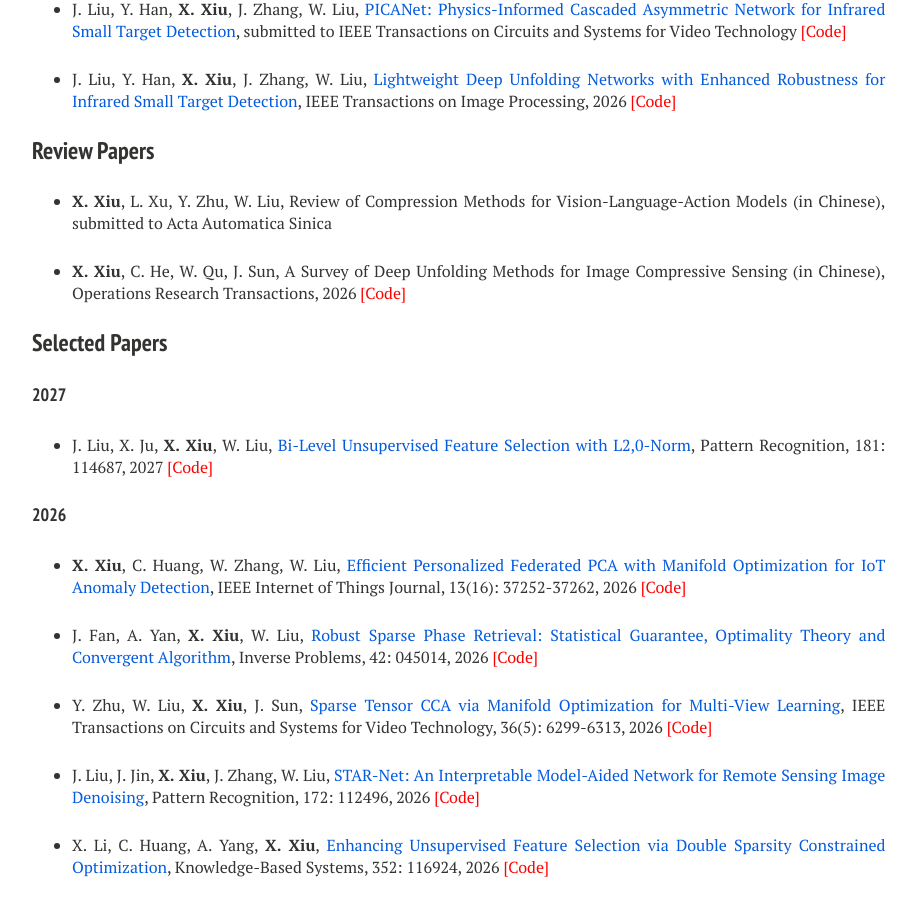
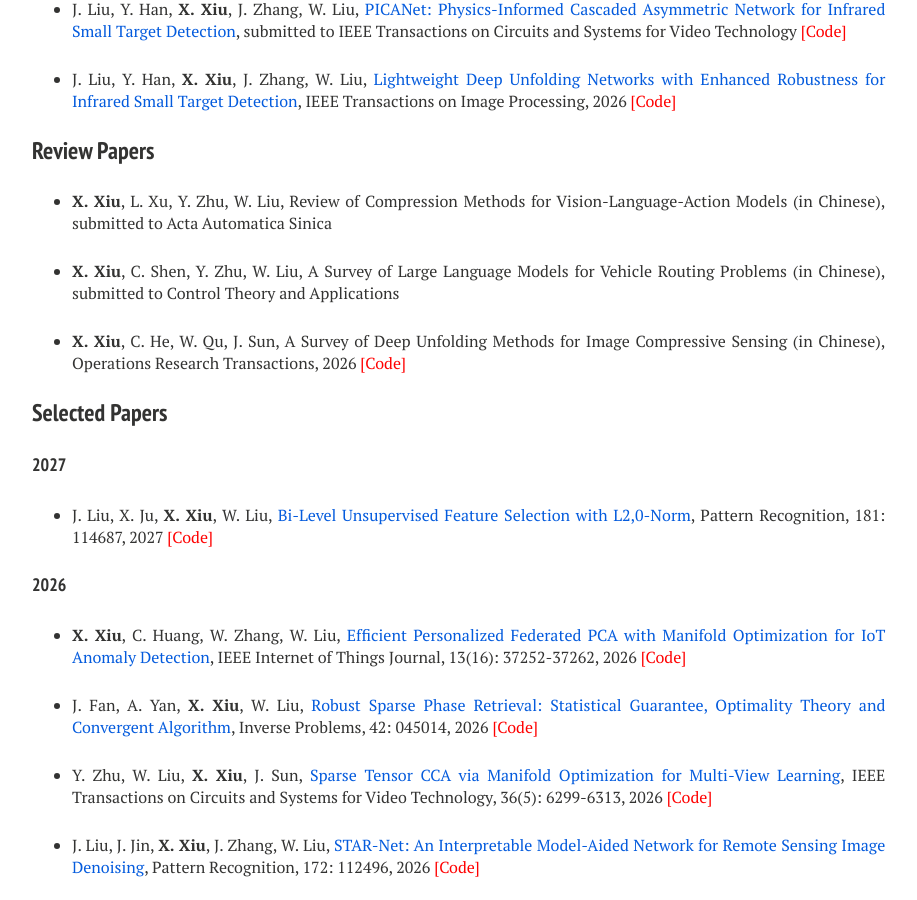
Before and after one commit to xianchaoxiu/xianchaoxiu.github.io, a Jekyll site: the page built from publications/index.md, in a window 1280 px wide and 900 px high, scrolled down 388 px. Shown: the whole window, without its empty margins (288-1205 px from the left). Built offline with Jekyll 4.4.1, drawn with Linux system fonts in a browser that asks for light colours; nearby versions of some CDN libraries.

Commit message:
Update index.md

```diff
--- a/publications/index.md
+++ b/publications/index.md
@@ -24,6 +24,8 @@ share: false
 ### Review Papers
 
 * <b>X. Xiu</b>, L. Xu, Y. Zhu, W. Liu, Review of Compression Methods for Vision-Language-Action Models (in Chinese),  submitted to Acta Automatica Sinica
+
+* <b>X. Xiu</b>, C. Shen, Y. Zhu, W. Liu, A Survey of Large Language Models for Vehicle Routing Problems (in Chinese),  submitted to Control Theory and Applications
 
 * <b>X. Xiu</b>, C. He, W. Qu, J. Sun, A Survey of Deep Unfolding Methods for Image Compressive Sensing (in Chinese), Operations Research Transactions, 2026  <a href="https://github.com/xianchaoxiu/DU4ICS" class="textlink" target="_blank" style="color: red;">[Code]</a>
 
```
